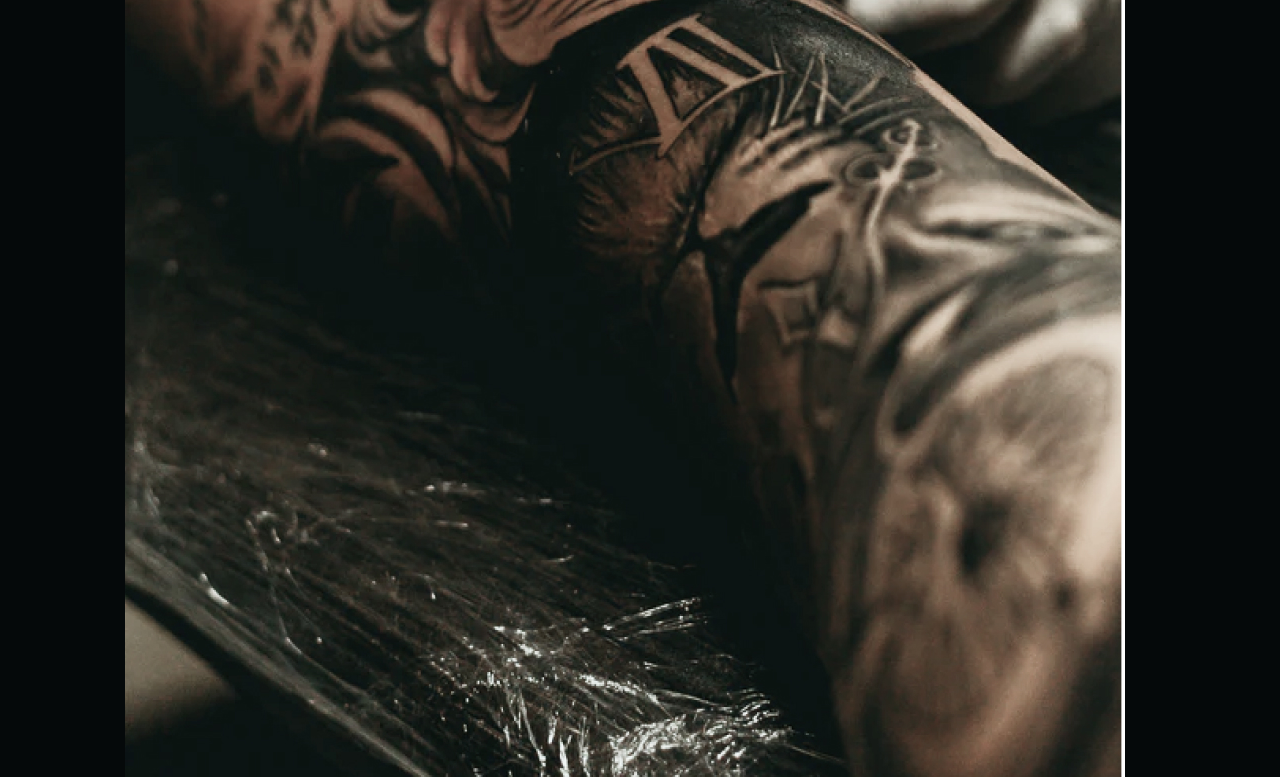
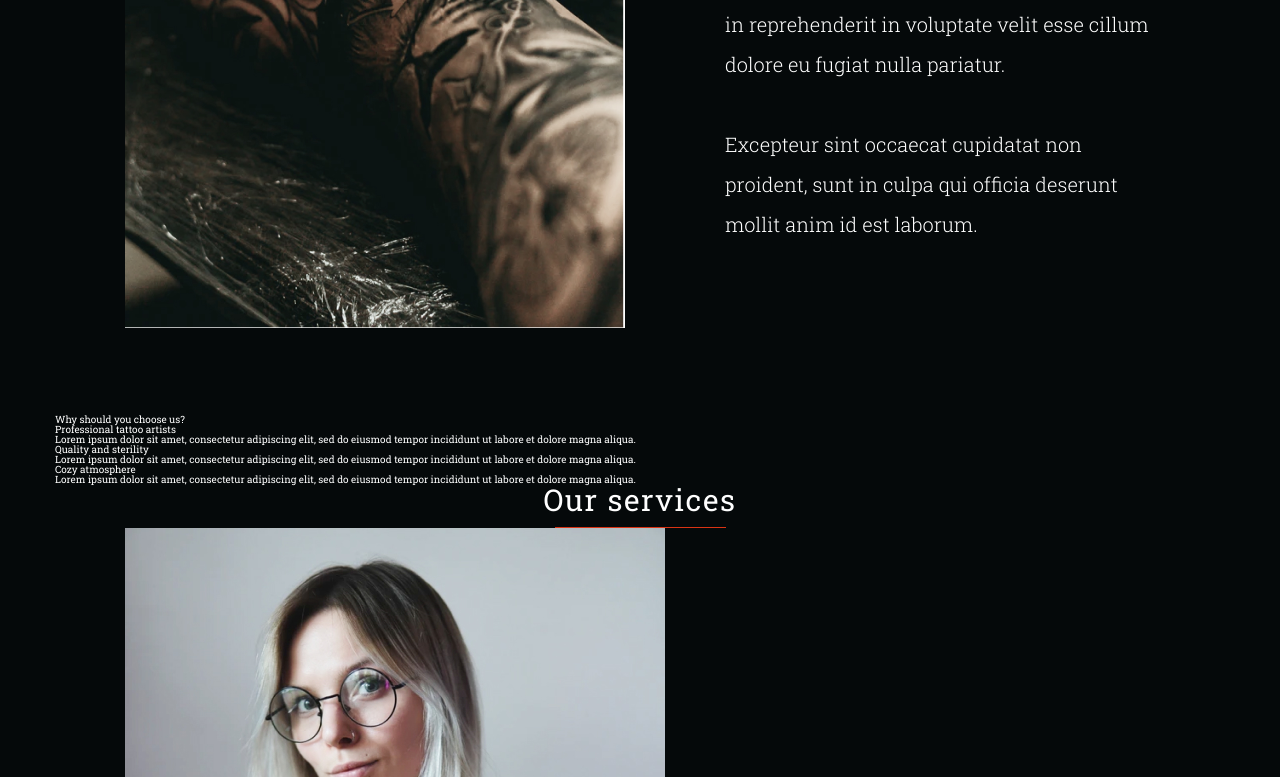
Before and after one commit to rammfall-edu/tattoo-1, a plain HTML site: page index.html in a window 1280 px wide. Shown: the part 1280-2057 px from the top of the page. Drawn offline with Linux system fonts and the light colour scheme; a web font is replaced by a local one.

Commit message:
complete about

```diff
--- a/css/general.css
+++ b/css/general.css
@@ -21,3 +21,27 @@ html {
     margin-left: auto;
     margin-right: auto;
 }
+
+.title {
+    font-size: 3rem;
+    line-height: 1;
+    letter-spacing: 0.05em;
+}
+
+.title::after {
+    content: '';
+    height: 1px;
+    width: 171px;
+    background-color: #DA3414;
+    display: block;
+    margin-top: 12px;
+}
+
+.title--center {
+    text-align: center;
+}
+
+.title--center::after {
+    margin-left: auto;
+    margin-right: auto;
+}
--- a/css/index.css
+++ b/css/index.css
@@ -2,3 +2,4 @@
 @import "reset.css";
 @import "general.css";
 @import "sections/hero.css";
+@import "sections/about.css";
--- /dev/null
+++ b/css/sections/about.css
@@ -0,0 +1,28 @@
+.about {
+    padding-top: 178px;
+    padding-bottom: 87px;
+}
+
+.about > div {
+    display: flex;
+    gap: 100px;
+}
+
+.about img {
+    width: 500px;
+}
+
+.about h2 {
+    margin-bottom: 23px;
+}
+
+.about p {
+    font-weight: 300;
+    font-size: 2rem;
+    line-height: 2;
+    margin-bottom: 40px;
+}
+
+.about p:last-of-type {
+    margin-bottom: 0;
+}
```
Also changed, not shown: 1 other file.
